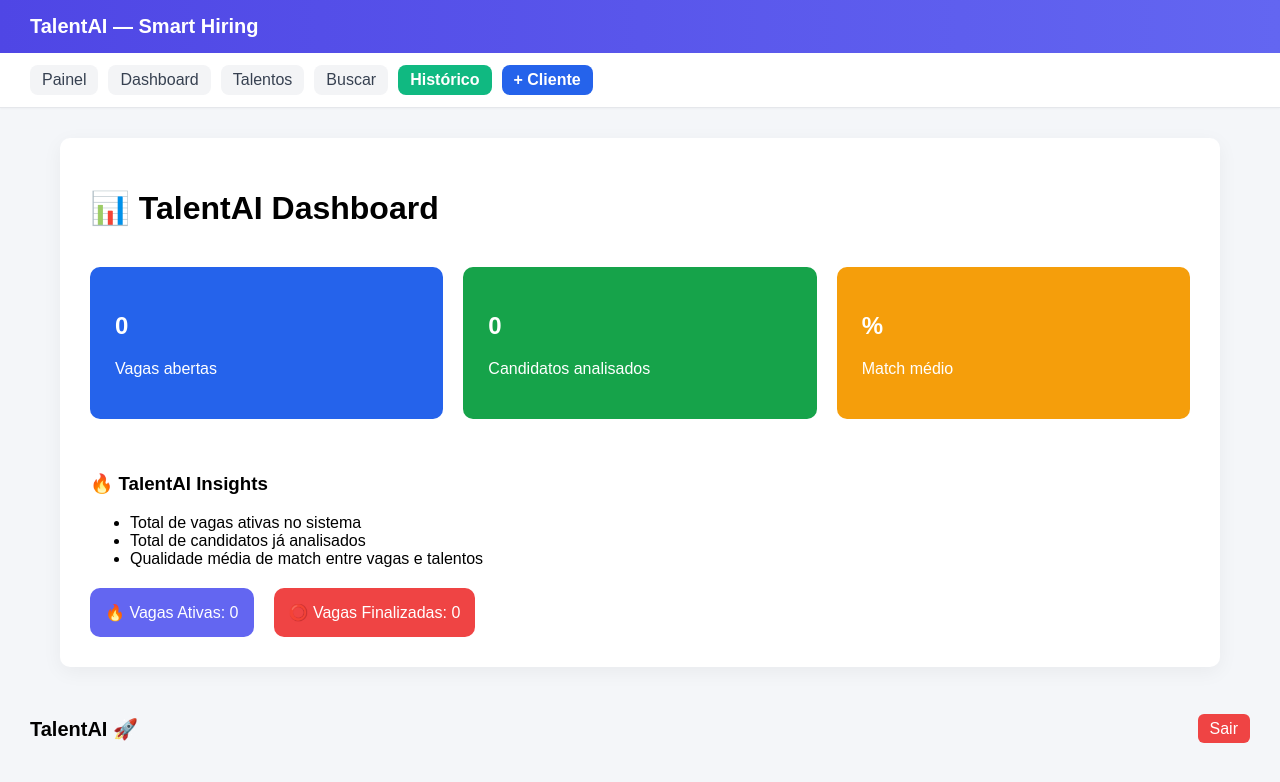
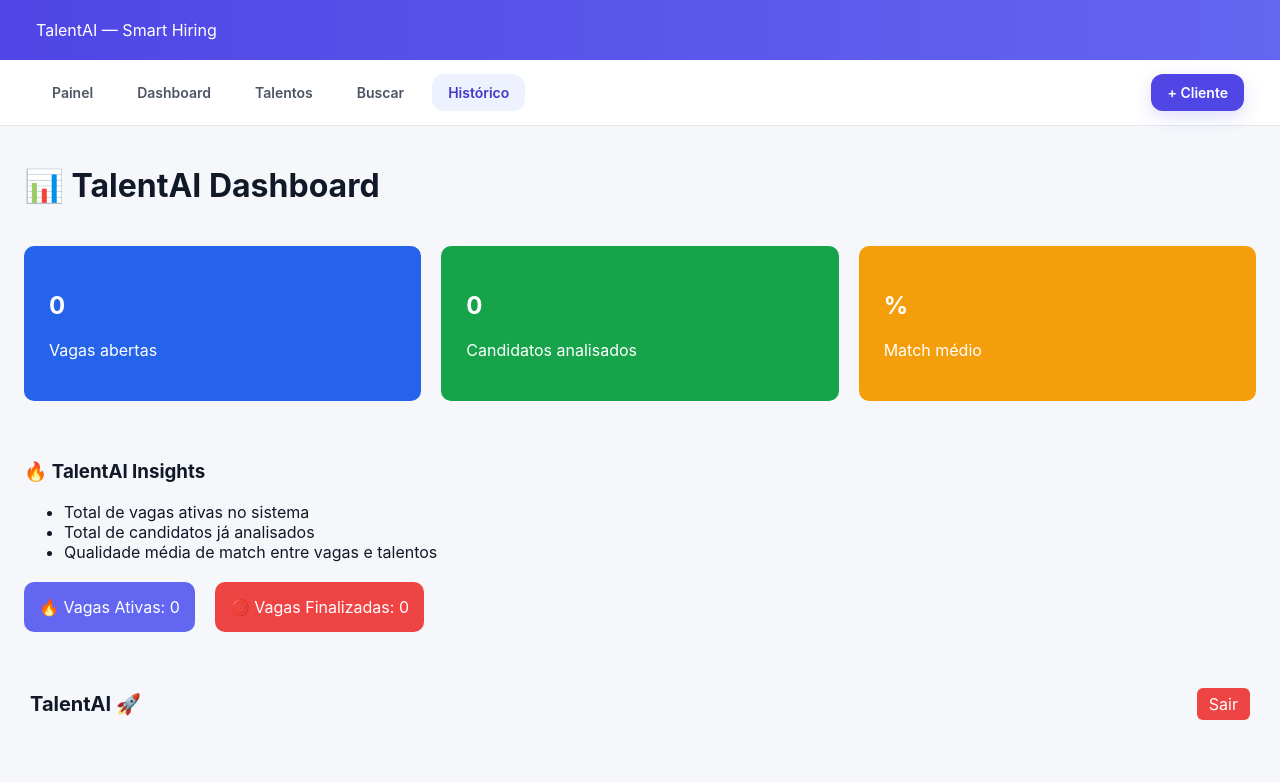
Before and after one commit to AleFreitas2011/TalentAI, a FastAPI app: page /dashboard in a window 1280 px wide. Shown: the top 782 px of the page. Run offline with FastAPI, Linux system fonts and the light colour scheme.

Commit message:
feat: upgrade enterprise da topbar e layout global

```diff
--- a/templates/base.html
+++ b/templates/base.html
@@ -6,81 +6,137 @@
     <title>TalentAI</title>
 
     <style>
+        * {
+            box-sizing: border-box;
+        }
+
         body {
-            font-family: Arial, sans-serif;
-            background: #f4f6f9;
             margin: 0;
+            font-family: Inter, Arial, sans-serif;
+            background: #f5f7fb;
+            color: #111827;
         }
-        /* 🔥 TOPO */
+        /* =========================
+       TOPBAR
+    ========================= */
 
         .topbar {
-            background: linear-gradient(90deg, #4f46e5, #6366f1);
+            background: linear-gradient( 90deg, #4f46e5, #6366f1);
             color: white;
-            padding: 15px 30px;
-            font-size: 20px;
-            font-weight: bold;
+            padding: 20px 36px;
+            display: flex;
+            align-items: center;
+            justify-content: space-between;
+            box-shadow: 0 4px 20px rgba(79, 70, 229, 0.18);
         }
-        /* 💎 MENU */
+
+        .brand {
+            font-size: 28px;
+            font-weight: 700;
+            letter-spacing: -0.5px;
+        }
+
+        .brand-sub {
+            font-size: 14px;
+            opacity: 0.85;
+            margin-top: 4px;
+        }
+        /* =========================
+       MENU
+    ========================= */
 
         .menu {
-            background: #ffffff;
-            padding: 12px 30px;
+            background: white;
+            padding: 14px 36px;
+            display: flex;
+            gap: 12px;
+            align-items: center;
             border-bottom: 1px solid #e5e7eb;
-            box-shadow: 0 1px 2px rgba(0, 0, 0, 0.03);
-            display: flex;
-            gap: 10px;
-            align-items: center;
         }
-        /* 🔥 BOTÕES MENU */
 
         .menu-btn {
-            padding: 6px 12px;
-            border-radius: 8px;
             text-decoration: none;
-            font-weight: 500;
-            color: #374151;
+            color: #4b5563;
+            padding: 10px 16px;
+            border-radius: 12px;
+            font-size: 14px;
+            font-weight: 600;
+            transition: all 0.2s ease;
+            background: transparent;
+        }
+
+        .menu-btn:hover {
             background: #f3f4f6;
+            color: #111827;
+        }
+
+        .menu-btn.active {
+            background: #eef2ff;
+            color: #4338ca;
+        }
+
+        .menu-btn.primary {
+            margin-left: auto;
+            background: #4f46e5;
+            color: white;
+            box-shadow: 0 6px 18px rgba(79, 70, 229, 0.18);
+        }
+
+        .menu-btn.primary:hover {
+            background: #4338ca;
+        }
+        /* =========================
+       CONTAINER
+    ========================= */
+
+        .container {
+            max-width: 1280px;
+            margin: 40px auto;
+            padding: 0 24px;
+        }
+        /* =========================
+       BUTTONS
+    ========================= */
+
+        button {
+            background: #4f46e5;
+            color: white;
+            border: none;
+            padding: 12px 18px;
+            border-radius: 12px;
+            font-weight: 600;
+            cursor: pointer;
             transition: all 0.2s ease;
         }
 
-        .menu-btn:hover {
-            background: #e5e7eb;
+        button:hover {
+            background: #4338ca;
+        }
+        /* =========================
+       FOOTER
+    ========================= */
+
+        .footer {
+            display: flex;
+            justify-content: space-between;
+            align-items: center;
+            padding: 30px 36px;
+            color: #6b7280;
+            font-size: 14px;
         }
 
-        .menu-btn.active {
-            background: #10b981;
+        .logout-btn {
+            background: #ef4444;
             color: white;
+            text-decoration: none;
+            padding: 10px 16px;
+            border-radius: 12px;
             font-weight: 600;
+            transition: all 0.2s ease;
         }
 
-        .menu-btn.primary {
-            background: #2563eb;
-            color: white;
-            font-weight: 600;
-        }
-        /* 📦 CONTAINER */
-
-        .container {
-            max-width: 1100px;
-            margin: 30px auto;
-            background: white;
-            padding: 30px;
-            border-radius: 10px;
-            box-shadow: 0 5px 20px rgba(0, 0, 0, 0.05);
-        }
-        /* 🔘 BOTÕES */
-
-        button {
-            background: #2563eb;
-            color: white;
-            border: none;
-            padding: 10px 15px;
-            border-radius: 6px;
-            cursor: pointer;
-        }
-
-        button:hover {
-            background: #1d4ed8;
+        .logout-btn:hover {
+            background: #dc2626;
         }
     </style>
 
```
